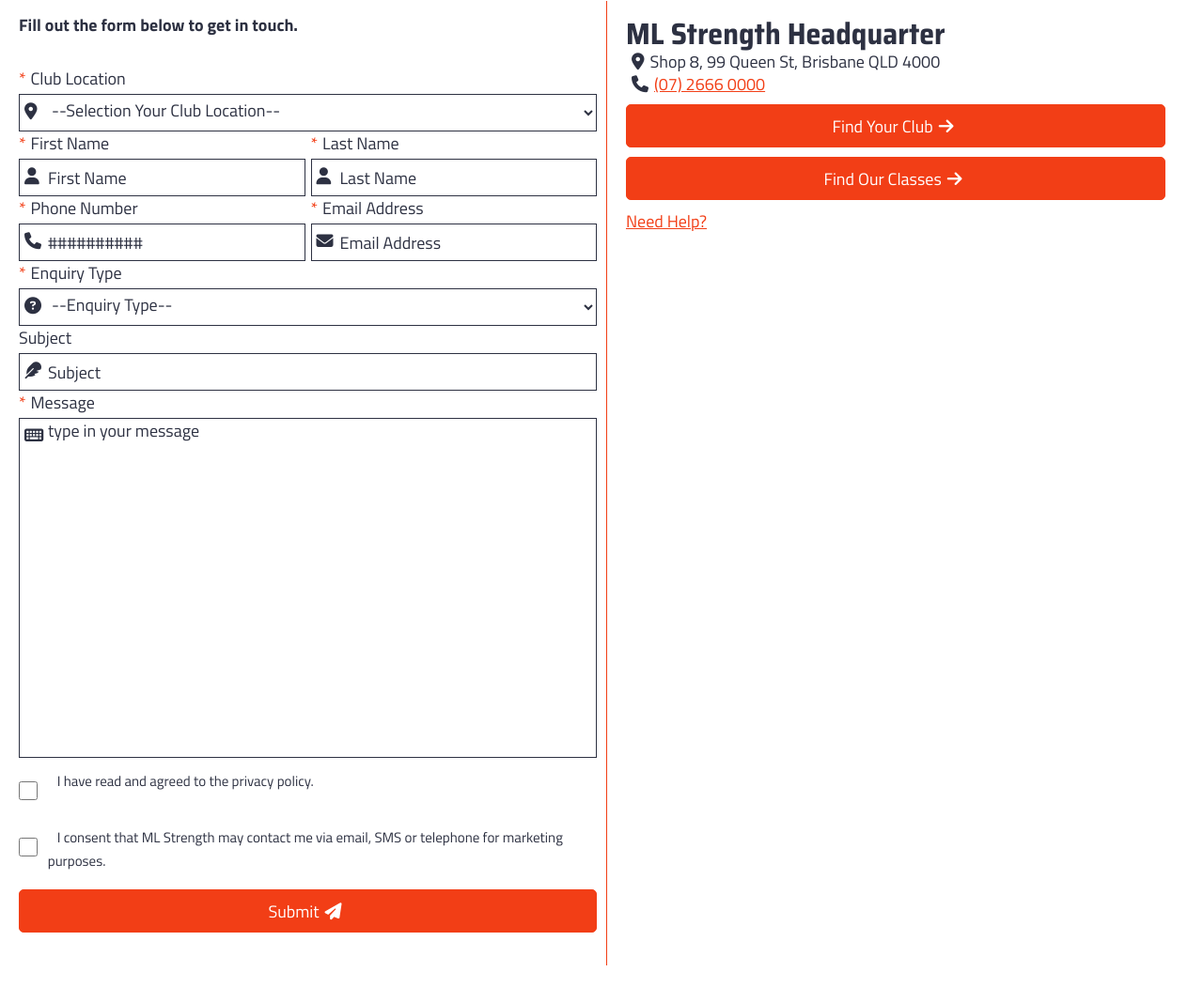
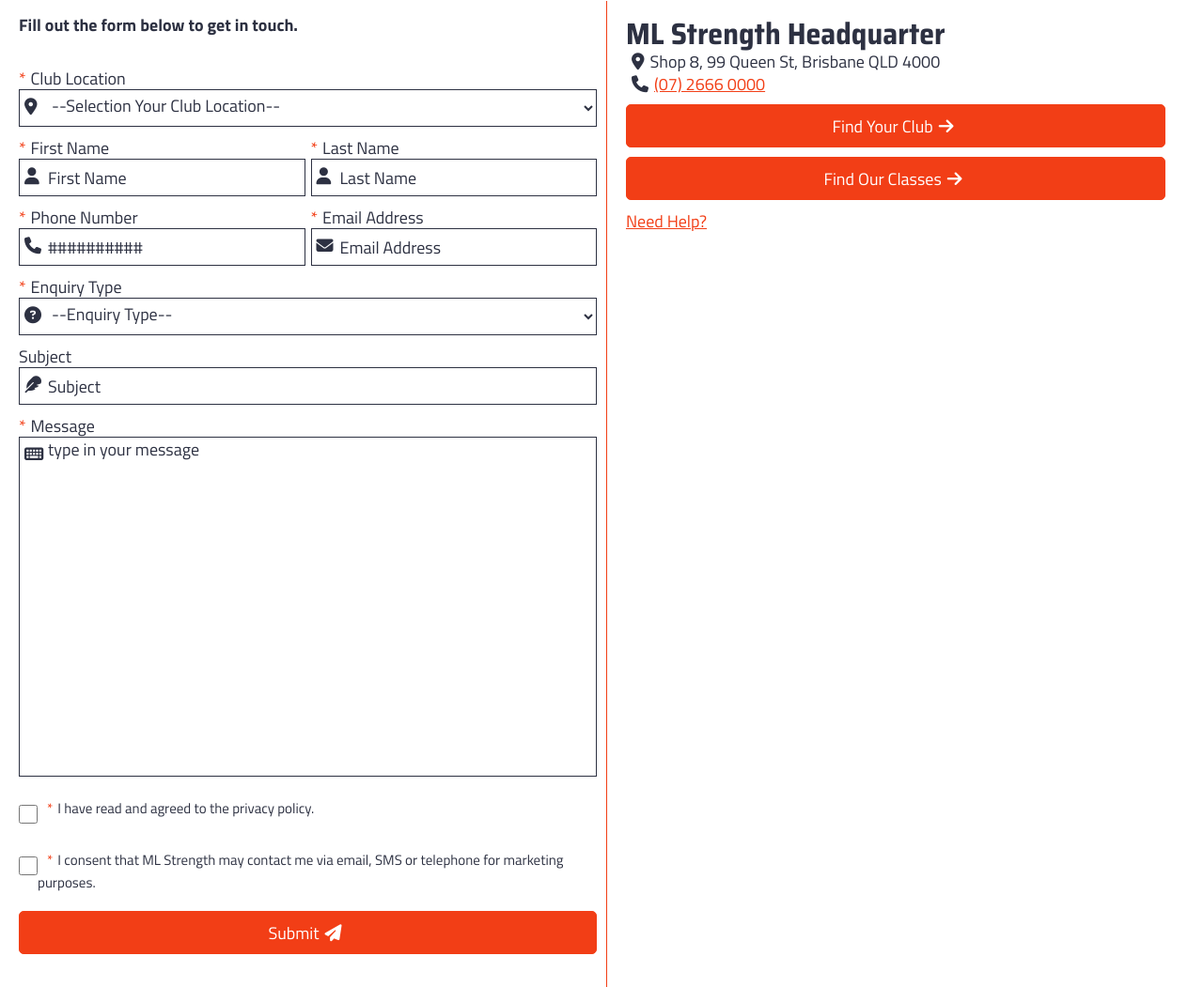
Before and after one commit to yangbeibei88/ml-strength-fitness, a website: page html/contact.html in a window 1280 px wide. Shown: the part 334-1385 px from the top of the page at 94% size. Drawn offline with Linux system fonts and the light colour scheme.

Commit message:
minor change form style

```diff
--- a/html/contact.html
+++ b/html/contact.html
@@ -226,10 +226,10 @@
                     id="agree-privacy-checkbox"
                     required>
                 </div>
-                <div>
+                <div class="checkboxlabel-group">
                   <label
                     for="agree-privacy-checkbox"
-                    class="checkbox-text">I
+                    class="checkbox-text required">I
                     have read and agreed to the
                     privacy policy.</label>
                   <div class="form-field-error"
@@ -244,9 +244,9 @@
                     id="consent-marketing"
                     required>
                 </div>
-                <div>
+                <div class="checkboxlabel-group">
                   <label for="consent-marketing"
-                    class="checkbox-text">I
+                    class="checkbox-text required">I
                     consent that ML Strength may
                     contact me via email, SMS or
                     telephone for marketing
--- a/scss/layouts/_contact.scss
+++ b/scss/layouts/_contact.scss
@@ -63,9 +63,10 @@
   .form-control {
     display: flex;
     flex-direction: column;
+    margin-bottom: 1rem;
     .ff-wrapper {
       position: relative;
-      margin-top: 0.5rem;
+      // margin-top: 0.5rem;
       .ff-icon {
         position: absolute;
         top: 0.6rem;
@@ -81,16 +82,21 @@
   .form-control {
     &.agree-privacy-checkbox,
     &.consent-marketing {
-      display: grid!important;
-      grid-template-columns: 5% 95%;
+      // display: grid!important;
+      // grid-template-columns: 5% 95%;
+      display: flex;
+      flex-direction: row;
       text-align: left!important;
       margin: 0.5rem auto;
       input[type="checkbox"] {
         width: 2rem;
       }
+      .checkboxlabel-group {
+        margin: 0;
+      }
       label {
-        vertical-align: middle;
-        margin: auto 0;
+        // vertical-align: middle;
+        // margin: auto 0;
         &.checkbox-text {
           font-size: 1.5rem;
           padding-left: 1rem;
```
Also changed, not shown: css/main.css, src/css/main.css, 1 other file.
